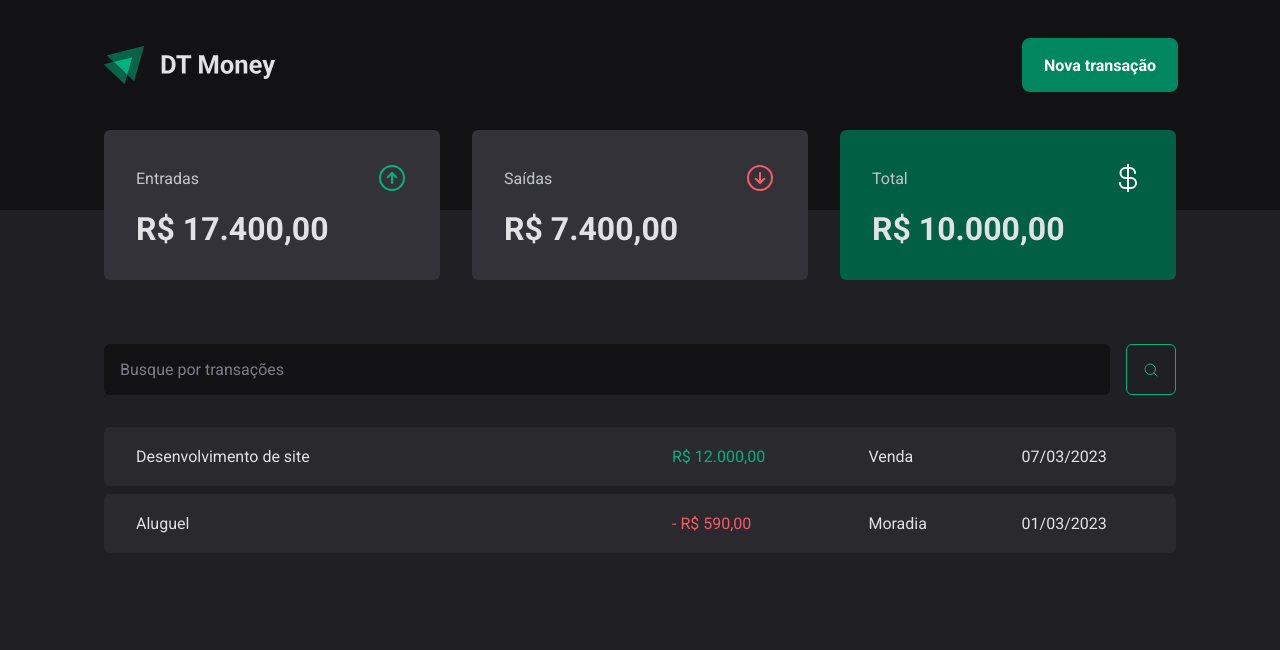
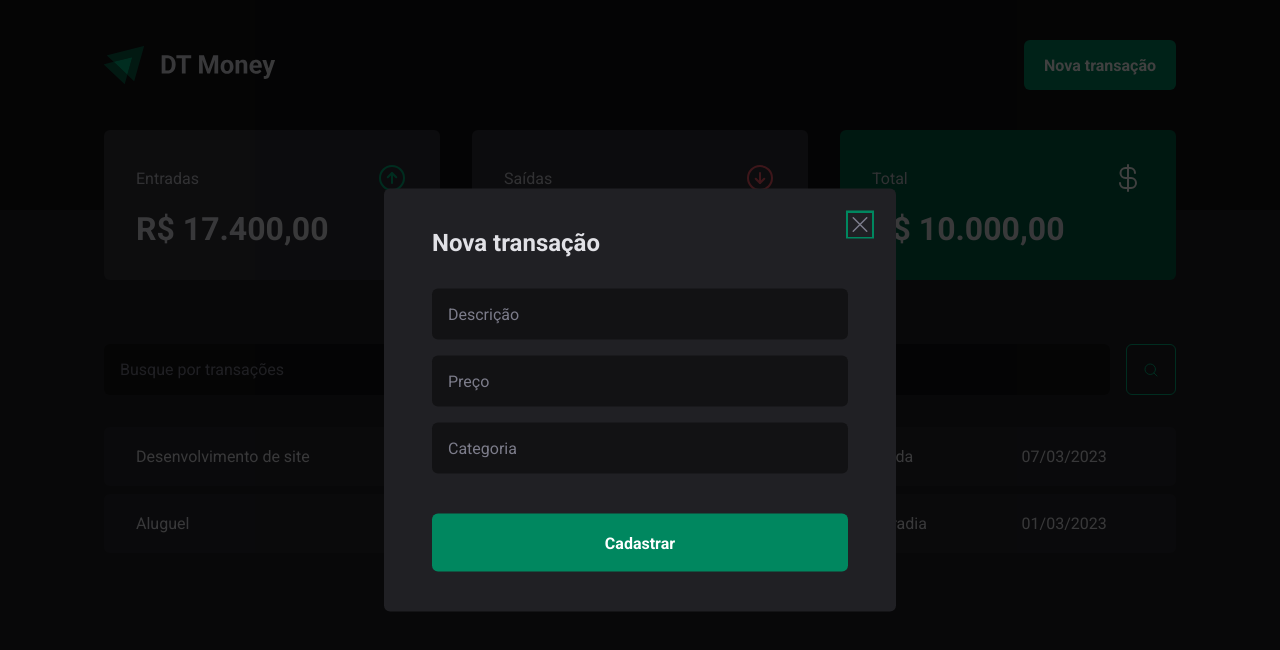
Before and after one commit to iDouglasD/dt_money, a React (Vite) app: page / in a window 1280 px wide. Both pictures are taken after a click on the button "Nova transação". Shown: the top 650 px of the page. Built offline with nearby package versions, Linux system fonts and the light colour scheme.

Commit message:
style: add new transaction modal

```diff
--- a/package.json
+++ b/package.json
@@ -9,6 +9,7 @@
     "preview": "vite preview"
   },
   "dependencies": {
+    "@radix-ui/react-dialog": "^1.0.3",
     "phosphor-react": "^1.4.1",
     "react": "^18.2.0",
     "react-dom": "^18.2.0",
--- a/src/components/Header/index.tsx
+++ b/src/components/Header/index.tsx
@@ -1,14 +1,20 @@
 import { HeaderContainer, HeaderContent, NewTransactionButton } from './styles'
 import logoImg from '../../assets/logo.svg'
+import * as Dialog from '@radix-ui/react-dialog';
+import { NewTransactionModal } from '../NewTransactionModal';
 
 export function Header() {
   return (
     <HeaderContainer>
       <HeaderContent>
         <img src={logoImg} alt="" />
-        <NewTransactionButton>
-          Nova transação
-        </NewTransactionButton>
+
+        <Dialog.Root>
+          <Dialog.Trigger asChild>
+            <NewTransactionButton>Nova transação</NewTransactionButton>
+          </Dialog.Trigger>
+          <NewTransactionModal />
+        </Dialog.Root>
       </HeaderContent>
     </HeaderContainer >
   )
--- /dev/null
+++ b/src/components/NewTransactionModal/index.tsx
@@ -0,0 +1,26 @@
+import * as Dialog from '@radix-ui/react-dialog';
+import { X } from 'phosphor-react';
+import { CloseButton, Content, Overlay } from './styles';
+
+export function NewTransactionModal() {
+  return (
+    <Dialog.Portal>
+      <Overlay />
+      <Content>
+        <Dialog.Title>Nova transação</Dialog.Title>
+
+        <CloseButton>
+          <X size={24} />
+        </CloseButton>
+
+        <form>
+          <input type="text" placeholder='Descrição' required />
+          <input type="number" placeholder='Preço' required />
+          <input type="text" placeholder='Categoria' required />
+
+          <button type="submit">Cadastrar</button>
+        </form>
+      </Content>
+    </Dialog.Portal>
+  )
+}
--- /dev/null
+++ b/src/components/NewTransactionModal/styles.ts
@@ -0,0 +1,70 @@
+import styled from 'styled-components'
+import * as Dialog from '@radix-ui/react-dialog';
+
+export const Overlay = styled(Dialog.Overlay)`
+  position: fixed;
+  width: 100vw;
+  height: 100vh;
+  inset: 0;
+  background: rgba(0, 0, 0, 0.75);
+`;
+
+export const Content = styled(Dialog.Content)`
+  min-width: 32rem;
+  border-radius: 6px;
+  padding: 2.5rem 3rem;
+  background: ${props => props.theme['gray-800']};
+
+  position: fixed;
+  top: 50%;
+  left: 50%;
+  transform: translate(-50%, -50%);
+
+  form {
+    margin-top: 2rem;
+
+    display: flex;
+    flex-direction: column;
+    gap: 1rem;
+
+    input {
+      border-radius: 6px;
+      border:0;
+      background: ${props => props.theme['gray-900']};
+      color: ${props => props.theme['gray-300']};
+      padding: 1rem;
+
+      &::placeholder {
+        color: ${props => props.theme['gray-500']};
+      }
+    }
+
+    button[type='submit'] {
+      height: 58px;
+      border:0;
+      background: ${props => props.theme['green-500']};
+      color: ${props => props.theme.white};
+      font-weight: bold;
+      padding: 0 1.25rem;
+      border-radius: 6px;
+      margin-top: 1.5rem;
+      cursor: pointer;
+
+      &:hover {
+        background-color: ${props => props.theme['green-700']};
+        transition: background-color 0.2s;
+      }
+    }
+  }
+`
+
+export const CloseButton = styled(Dialog.Close)`
+  position: absolute;
+  background: transparent;
+  border: 0;
+  top: 1.5rem;
+  right: 1.5rem;
+  line-height:0;
+  cursor: pointer;
+  color: ${props => props.theme['gray-500']}
+`
```
Also changed, not shown: 1 other file (tests, documents, lock files or other folders).
